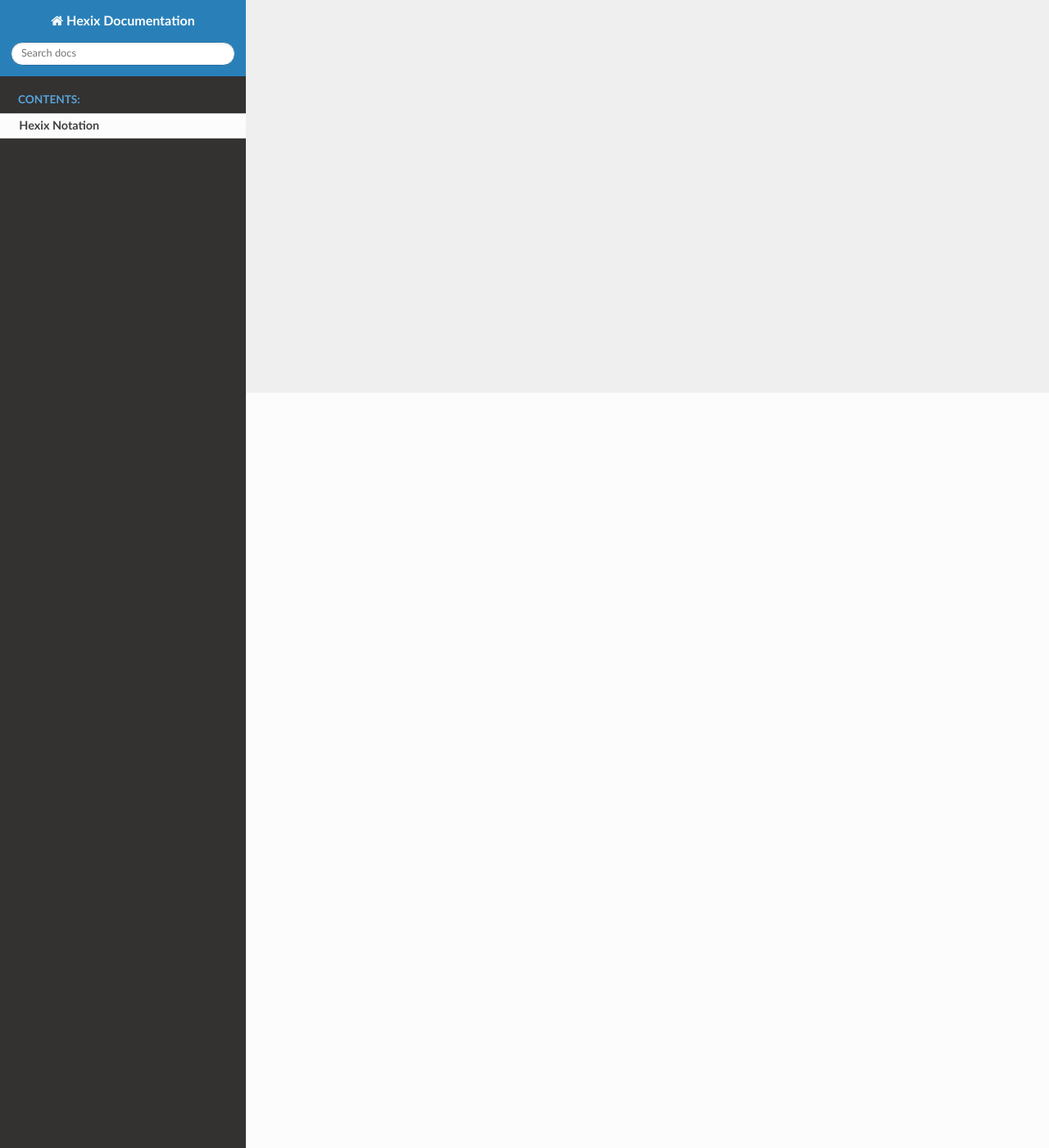
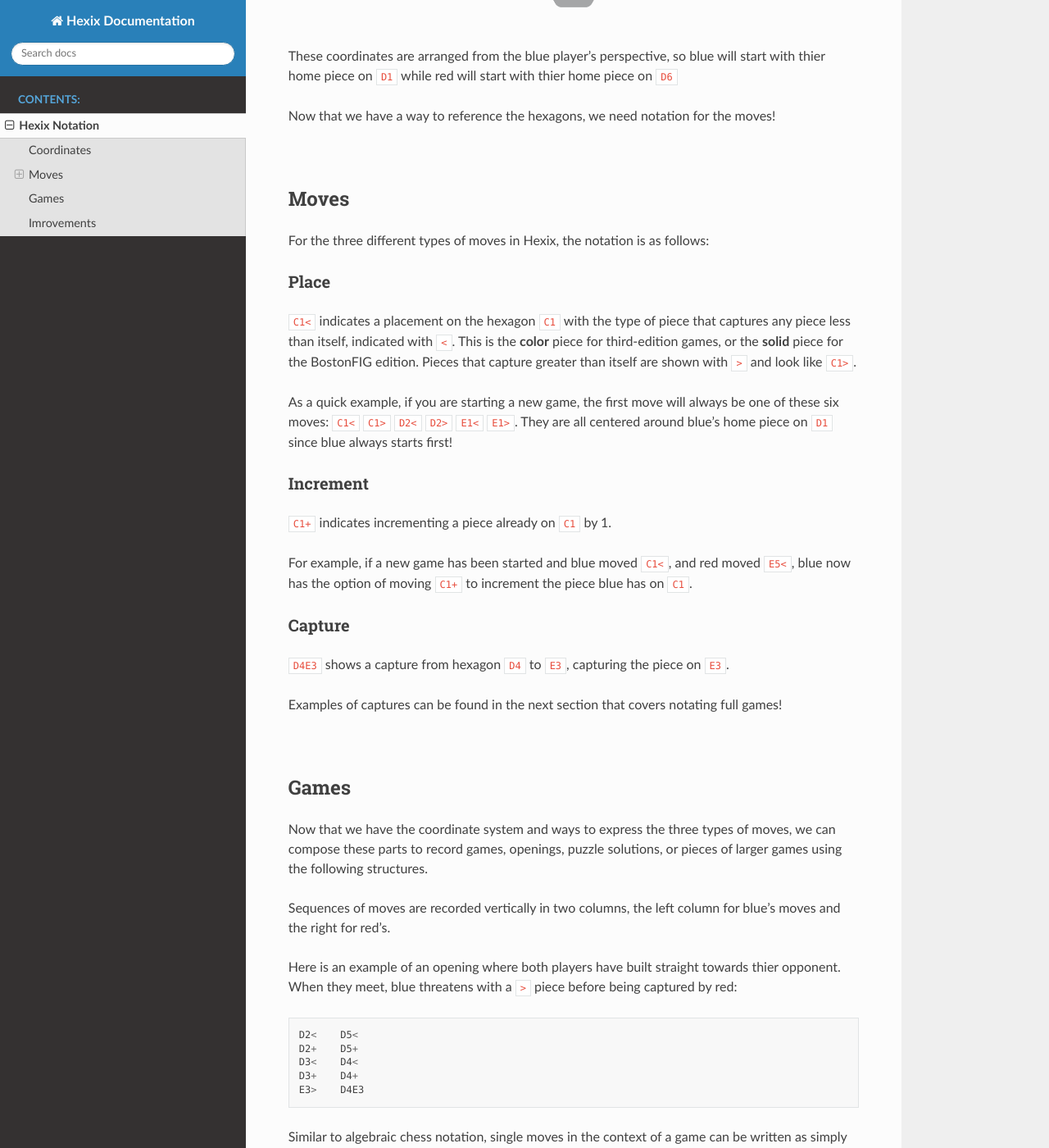
Before and after one commit to hexix-game/docs, a Sphinx documentation site: the page built from docs/source/notation.rst, in a window 1280 px wide and 1400 px high, scrolled down 921 px. Shown: the whole window at 82% size. Built offline with Sphinx 7.4.7 and the Read the Docs theme 2.0.0, drawn with Linux system fonts in a browser that asks for light colours; some of the changed text lies outside the part shown.

Commit message:
Completed a first draft of the notation system

```diff
--- a/docs/source/index.rst
+++ b/docs/source/index.rst
@@ -1,6 +1,10 @@
 ===================================
 Welcome to the Hexix Documentation!
 ===================================
+
+Here is the location for all official Hexix documentation. This resource currently includes the Hexix notation system which is
+still under delelopment, but provided here to make talking about Hexix games, opening lines, and puzzles easier with just text.
+To navigate to the notation, you can follow the link either below or on the left navigation panel.
 
 .. toctree::
     :maxdepth: 2
--- a/docs/source/notation.rst
+++ b/docs/source/notation.rst
@@ -1,3 +1,105 @@
 ==============
 Hexix Notation
 ==============
+
+Here is a first pass at the notation to describe Hexix moves and games in text. This draft of the Hexix notation models itself after
+algebraic chess notation, and so if you are familiar with that notation for chess, you may recognize certain aspects of this notation.
+This document is designed to be thorough though, so if you don't know algebraic chess notation, never fear!
+
+|
+
+Coordinates
+===========
+
+Hexix notation uses the coordinate system pictured below.
+
+|
+
+.. image:: images/notation-coordinates.png
+    :scale: 50%
+    :alt: Diagram showing Hexix notation coordinate system. Looking at the board from the blue players perspective, columns are labeled A
+          through G left to right. The closest hexagon in each column forms row 1. Rows count upwards as they get further from the blue player.
+          Rows form a slight "V" shape. This "V" shape combined with the shape of the board means that column D has 6 total rows,
+          and columns A and G have only 3 rows each. Column letters and row numbers are combine to give the location of each hexagon.
+          Blue starts at D1, red at D6. C1, D2, and E1 surround D1. C5, D5, and E5 surround D6.
+    :align: center
+
+|
+
+These coordinates are arranged from the blue player's perspective, so blue will start with thier home piece on ``D1``
+while red will start with thier home piece on ``D6``
+
+Now that we have a way to reference the hexagons, we need notation for the moves!
+
+|
+
+Moves
+=====
+
+For the three different types of moves in Hexix, the notation is as follows:
+
+
+Place
+-----
+
+``C1<`` indicates a placement on the hexagon ``C1`` with the type of piece that captures any piece less than itself, indicated with ``<``.
+This is the **color** piece for third-edition games, or the **solid** piece for the BostonFIG edition. Pieces that capture greater than itself are
+shown with ``>`` and look like ``C1>``.
+
+As a quick example, if you are starting a new game, the first move will always be one of these six moves:
+``C1<`` ``C1>`` ``D2<`` ``D2>`` ``E1<`` ``E1>``. They are all centered around blue's home piece on ``D1`` since blue always starts first!
+
+
+Increment
+---------
+
+``C1+`` indicates incrementing a piece already on ``C1`` by 1.
+
+For example, if a new game has been started and blue moved ``C1<``, and red moved ``E5<``, blue now has the option of moving ``C1+`` to increment
+the piece blue has on ``C1``.
+
+
+Capture
+-------
+
+``D4E3`` shows a capture from hexagon ``D4`` to ``E3``, capturing the piece on ``E3``.
+
+Examples of captures can be found in the next section that covers notating full games!
+
+|
+
+Games
+=====
+
+Now that we have the coordinate system and ways to express the three types of moves, we can compose these parts to record games,
+openings, puzzle solutions, or pieces of larger games using the following structures.
+
+Sequences of moves are recorded vertically in two columns, the left column for blue's moves and the right for red's.
+
+Here is an example of an opening where both players have built straight towards thier opponent. When they meet, blue threatens with a ``>``
+piece before being captured by red:
+
+.. literalinclude:: textblocks/opening-game-snippet.txt
+
+Similar to algebraic chess notation, single moves in the context of a game can be written as simply ``D2<`` for blue, and ``...D5<`` for red.
+
+Here is an example of a full game, with dividers every five lines for easier reading. This was a game played between two new players
+figuring out how the game works. This record also includes some commentary made after the fact, borrowing ``??`` from algebraic chess notation
+to mean that the move was considered a blunder by the person who provided this commentary.
+
+.. literalinclude:: textblocks/new-player-game.txt
+
+|
+
+Imrovements
+===========
+
+Hexix notation is still very new, and likely has many areas that could be improved! For example, maybe placement moves like ``D2<`` could have
+numbers after them to indicate the number of the piece that was placed, like ``D2<1``, just to aid comprehension when reading back a game like
+the one above. Maybe including move numbers should be standard when recording games!
+
+If you are interested in trying out this notation with others who play Hexix, or want to help build and refine this notation with improvements
+like the ones above, there is actually a Discord server with channels for excactly those sorts of things! For those interested,
+here is the link to the server (passed through hexix.net in case the invite link itself changes in the future):
+
+http://qr-discord.hexix.net
--- /dev/null
+++ b/docs/source/textblocks/new-player-game.txt
@@ -0,0 +1,52 @@
+Blue   Red
+-------------
+D2<    D5<
+D2+    D5+
+D3<    D4<
+D3+    D4+
+E3<    D4E3
+-------------
+D4<    E4<
+D4+    E3+
+D2+    E3D3
+E2<    E3<
+E2+    D3E2
+-------------
+D3<    E3+
+D3+    D5+
+E1>    E4+
+C3>    F1>
+D2+    F1E1
+-------------
+D2E2   E3+
+D2<    E3D3
+E3>    F3>
+D4+    F3+
+D4+    E4+
+-------------
+B3>    C4<
+B3+    C4+
+B4<    D5+
+B4+    C5<
+B3+    C5B4
+-------------
+A3<    E4+
+D4+    C4+
+C3+    C5<
+D4C4   D4<
+E3D4?? E3<    # blue blocks further placement on the left side of the board
+-------------
+E2+    F3+
+D2+    E3+
+F2>    E3F2
+F1>    G1<
+C1>    G1+
+-------------
+F1G1   F1<
+E2F2   E3<
+E2<    E3+
+G1+    E3+
+G1+    E3+
+-------------
+G2<    E3F2
+...    E1D1
--- /dev/null
+++ b/docs/source/textblocks/opening-game-snippet.txt
@@ -0,0 +1,5 @@
+D2<    D5<
+D2+    D5+
+D3<    D4<
+D3+    D4+
+E3>    D4E3
```
Also changed, not shown: docs/source/images/notation-coordinates.png (added).
